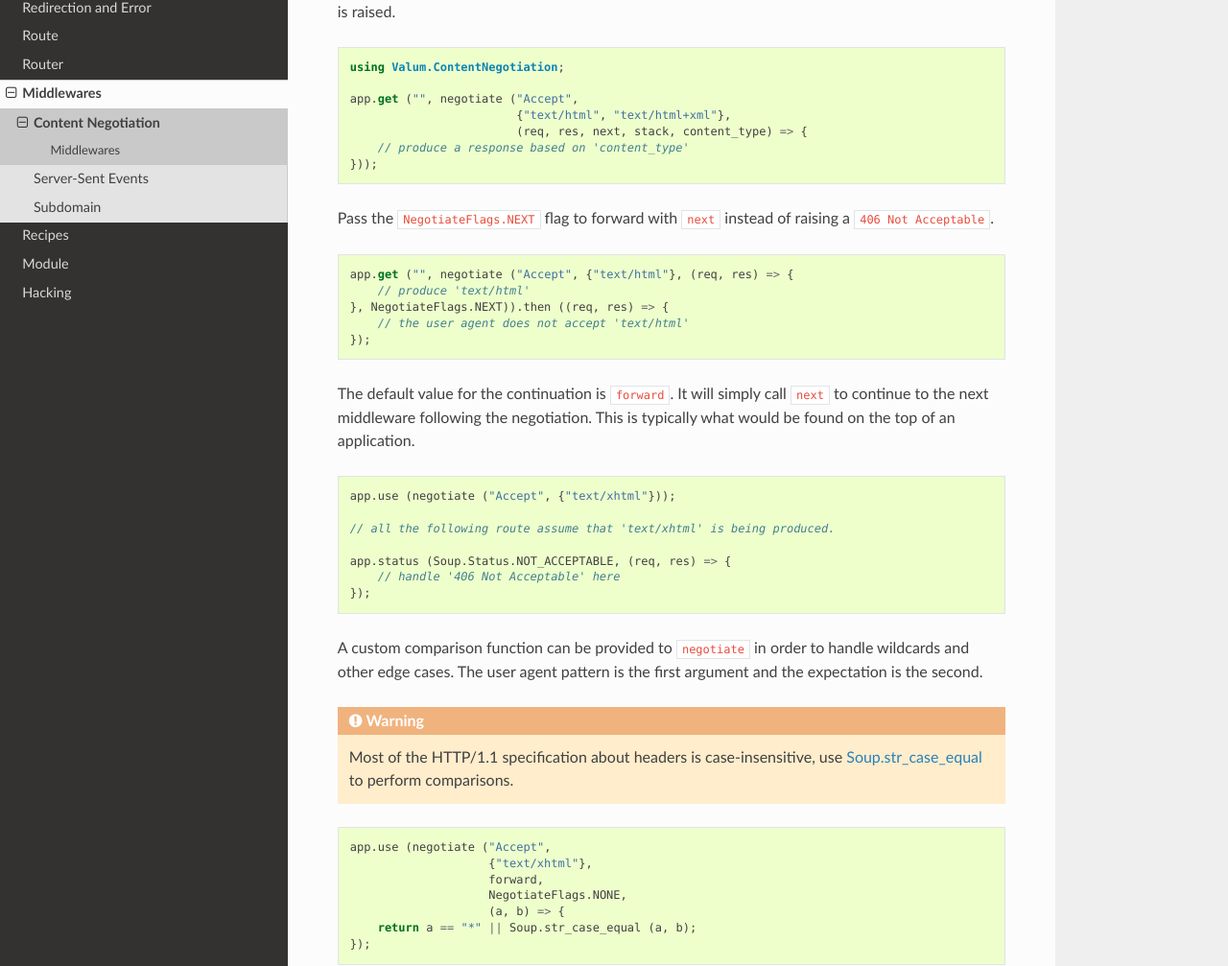
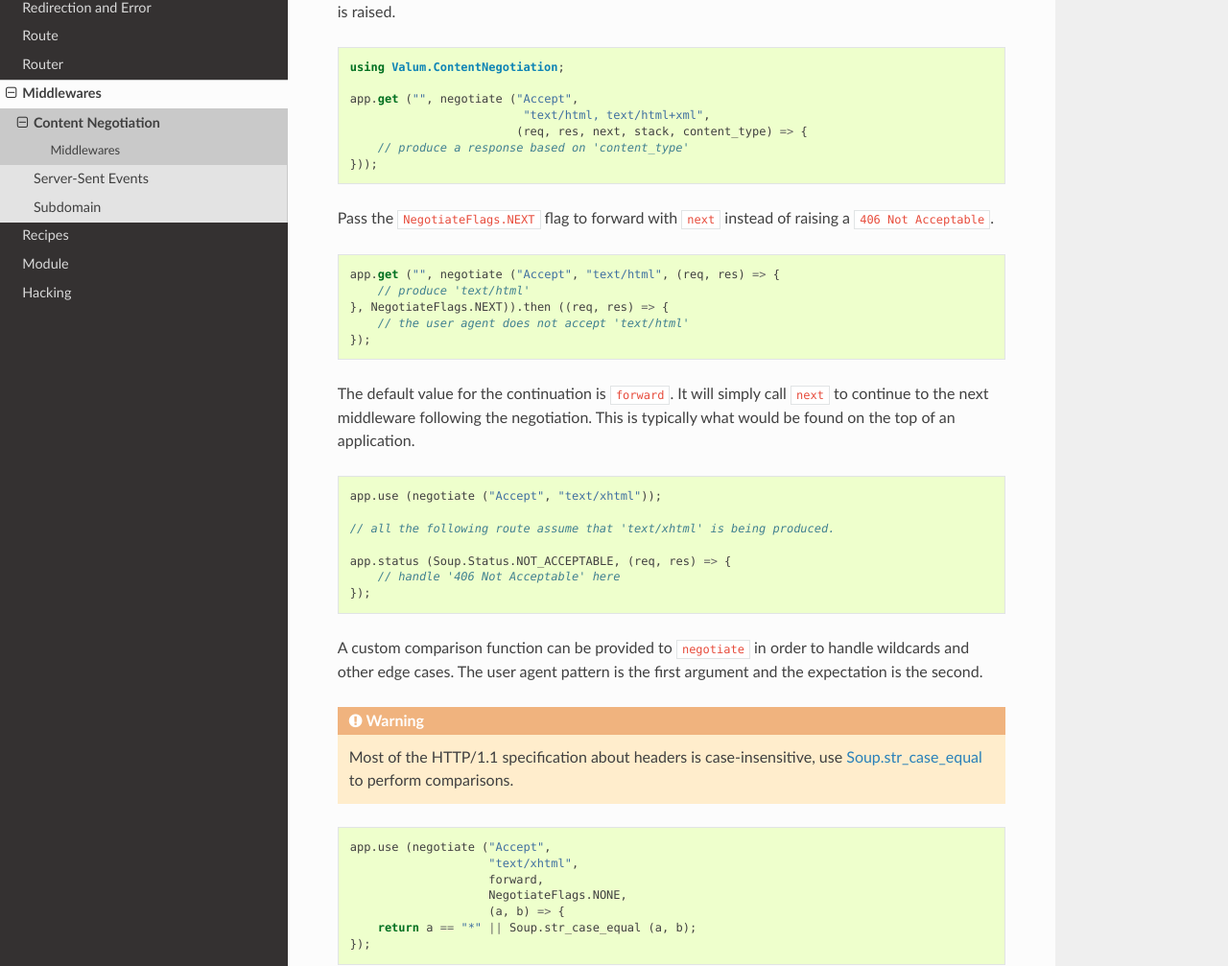
Before and after one commit to valum-framework/valum, a Sphinx documentation site: the page built from docs/middlewares/content-negotiation.rst, in a window 1280 px wide and 1400 px high. Shown: the part 256-1263 px from the top of the window at 96% size. Built offline with Sphinx 7.4.7 and the Read the Docs theme 2.0.0, drawn with Linux system fonts in a browser that asks for light colours; pages that are not in the unit, such as notebooks, are missing from menus.

```diff
--- a/docs/middlewares/content-negotiation.rst
+++ b/docs/middlewares/content-negotiation.rst
@@ -13,7 +13,7 @@ value, otherwise a ``406 Not Acceptable`` status is raised.
     using Valum.ContentNegotiation;
 
     app.get ("", negotiate ("Accept",
-                            {"text/html", "text/html+xml"},
+                             "text/html, text/html+xml",
                             (req, res, next, stack, content_type) => {
         // produce a response based on 'content_type'
     }));
@@ -23,7 +23,7 @@ raising a ``406 Not Acceptable``.
 
 .. code:: vala
 
-    app.get ("", negotiate ("Accept", {"text/html"}, (req, res) => {
+    app.get ("", negotiate ("Accept", "text/html", (req, res) => {
         // produce 'text/html'
     }, NegotiateFlags.NEXT)).then ((req, res) => {
         // the user agent does not accept 'text/html'
@@ -35,7 +35,7 @@ typically what would be found on the top of an application.
 
 .. code:: vala
 
-    app.use (negotiate ("Accept", {"text/xhtml"}));
+    app.use (negotiate ("Accept", "text/xhtml"));
 
     // all the following route assume that 'text/xhtml' is being produced.
 
@@ -57,7 +57,7 @@ argument and the expectation is the second.
 .. code:: vala
 
     app.use (negotiate ("Accept",
-                        {"text/xhtml"},
+                        "text/xhtml",
                         forward,
                         NegotiateFlags.NONE,
                         (a, b) => {
```
Also changed, not shown: 2 other files.
